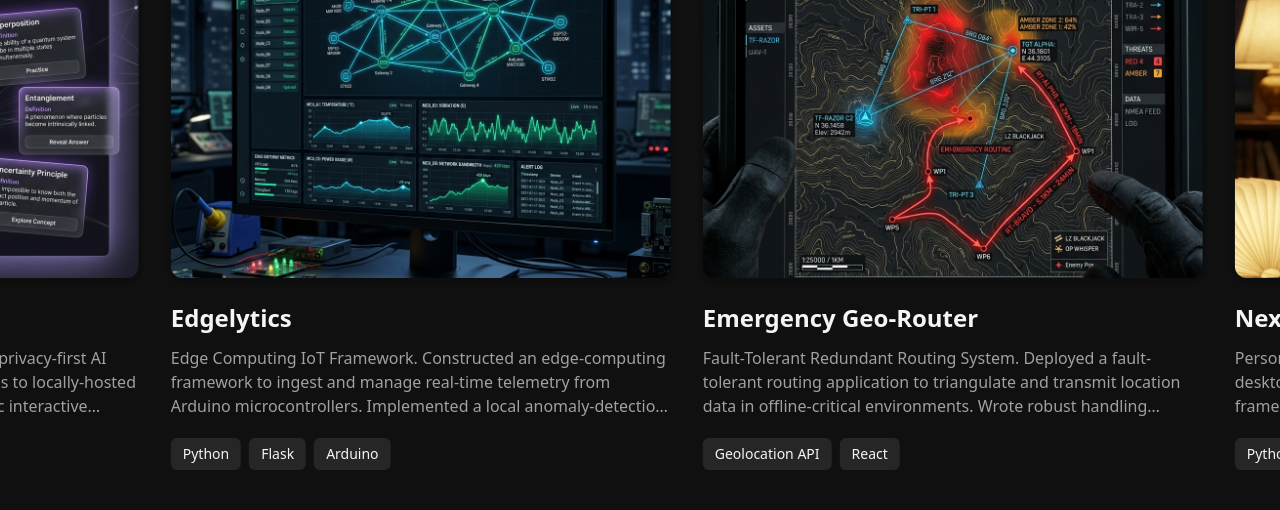
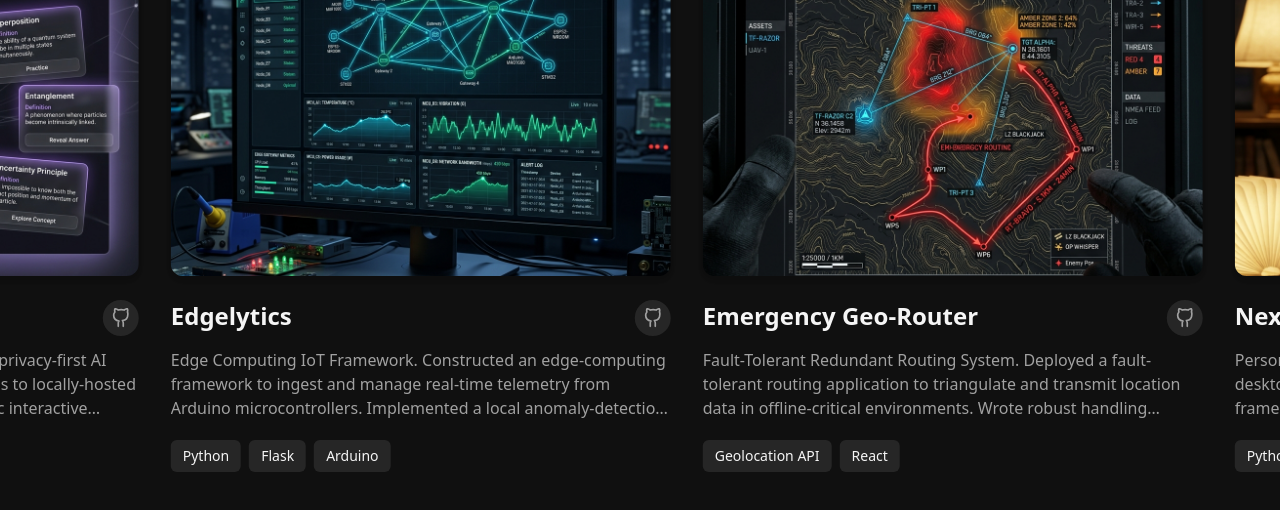
Before and after one commit to allenchandev25-del/allenchandev_portfolio, a React (Vite) app: page / in a window 1280 px wide. Shown: the part 2021-2531 px from the top of the page. Built offline with nearby package versions, Linux system fonts and the light colour scheme.

Commit message:
Update App.tsx

```diff
--- a/src/App.tsx
+++ b/src/App.tsx
@@ -77,7 +77,14 @@ const FeaturedProjects = () => {
                   referrerPolicy="no-referrer"
                 />
               </div>
-              <h3 className="text-2xl font-bold mb-3">{work.title}</h3>
+              <div className="flex items-start justify-between mb-3 gap-4">
+                <h3 className="text-2xl font-bold">{work.title}</h3>
+                <a href="https://github.com/allenchandev25-del" target="_blank" rel="noopener noreferrer" className="shrink-0 p-2 bg-neutral-200 dark:bg-neutral-800 rounded-full hover:scale-110 transition-transform text-neutral-600 dark:text-neutral-400 hover:text-black dark:hover:text-white" title="View Source">
+                  <svg xmlns="http://www.w3.org/2000/svg" width="20" height="20" viewBox="0 0 24 24" fill="none" stroke="currentColor" strokeWidth="2" strokeLinecap="round" strokeLinejoin="round">
+                    <path d="M15 22v-4a4.8 4.8 0 0 0-1-3.02c3.14-.35 6.44-1.54 6.44-7A5.44 5.44 0 0 0 20 4.77 5.07 5.07 0 0 0 19.91 1S18.73.65 16 2.48a13.38 13.38 0 0 0-7 0C6.27.65 5.09 1 5.09 1A5.07 5.07 0 0 0 5 4.77a5.44 5.44 0 0 0-1.5 3.78c0 5.42 3.3 6.61 6.44 7A3.37 3.37 0 0 0 9 18.13V22"></path>
+                  </svg>
+                </a>
+              </div>
               <p className="text-base text-neutral-600 dark:text-neutral-400 mb-5 whitespace-normal line-clamp-3">
                 {work.description}
               </p>
```
